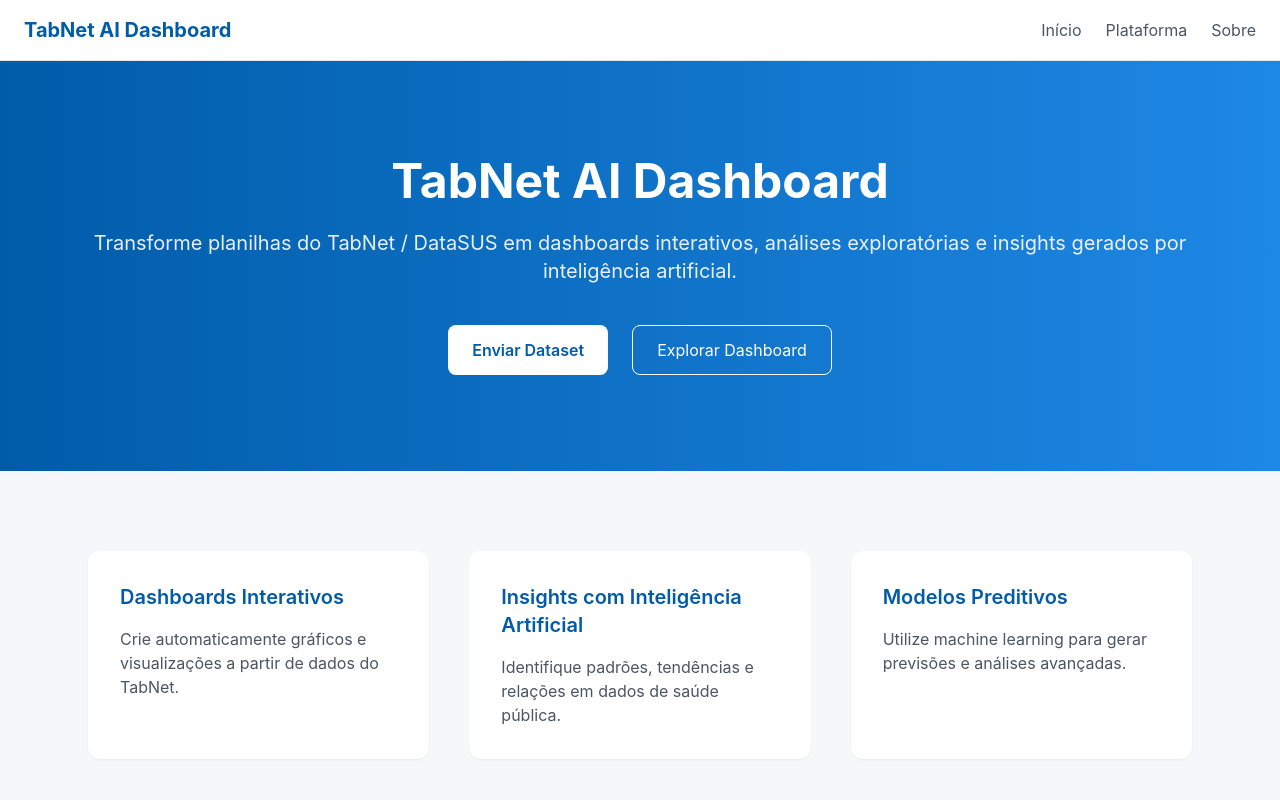
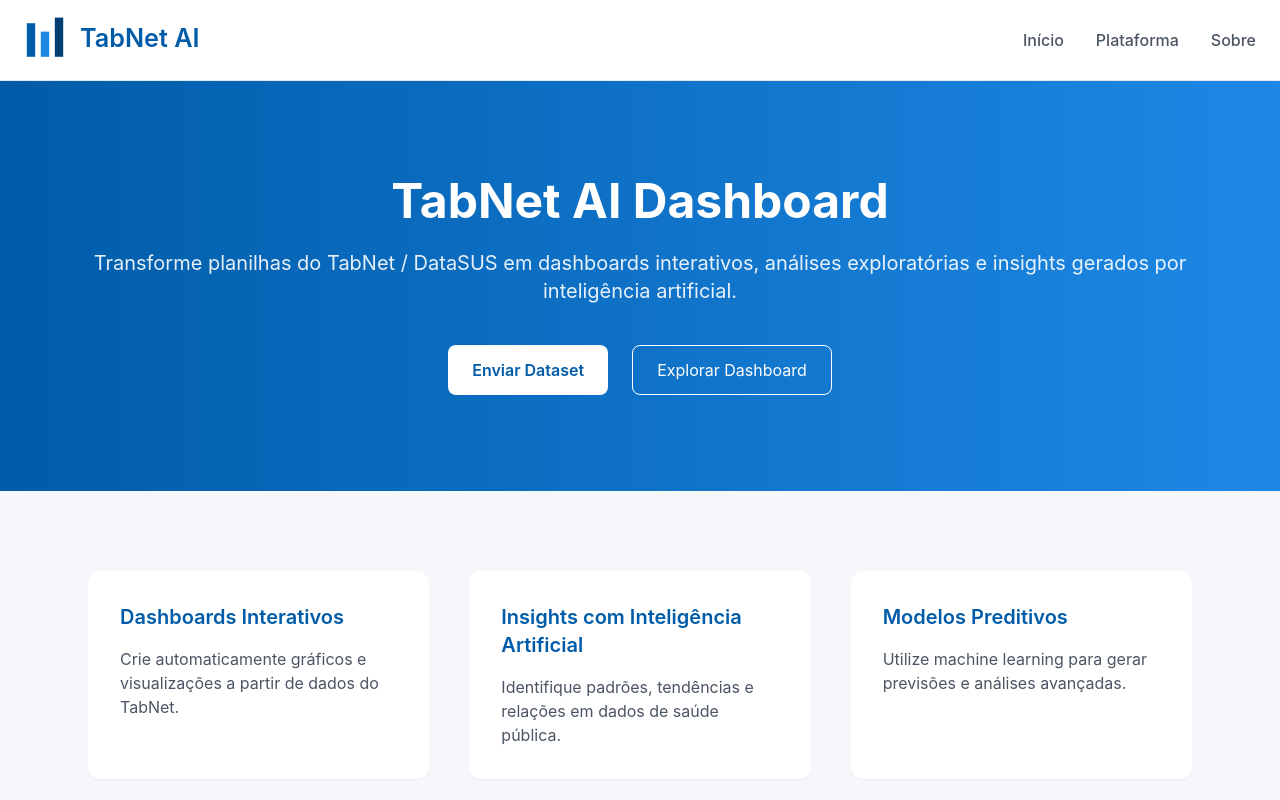
Before and after one commit to HermanoCastro65/tabnet-ai-dashboard, a Next.js app in the folder frontend/: page / in a window 1280 px wide. Shown: the top 800 px of the page. Built offline with nearby package versions, Linux system fonts and the light colour scheme.

Commit message:
feat: add project logo to navbar

```diff
--- a/frontend/src/components/Navbar.tsx
+++ b/frontend/src/components/Navbar.tsx
@@ -1,12 +1,24 @@
+import Image from 'next/image'
+import logo from '../assets/logo.svg'
+
 export default function Navbar() {
   return (
     <nav className="w-full bg-white border-b">
-      <div className="max-w-7xl mx-auto px-6 py-4 flex justify-between items-center">
-        <div className="text-xl font-bold text-primary">
-          TabNet AI Dashboard
+      <div className="max-w-7xl mx-auto px-6 py-3 flex justify-between items-center">
+        {/* Logo */}
+
+        <div className="flex items-center">
+          <Image
+            src={logo}
+            alt="TabNet AI Dashboard"
+            className="h-14 w-auto"
+            priority
+          />
         </div>
 
-        <div className="space-x-6 text-gray-600">
+        {/* Menu */}
+
+        <div className="space-x-8 text-gray-600 font-medium">
           <a className="hover:text-primary cursor-pointer">Início</a>
 
           <a className="hover:text-primary cursor-pointer">Plataforma</a>
```
